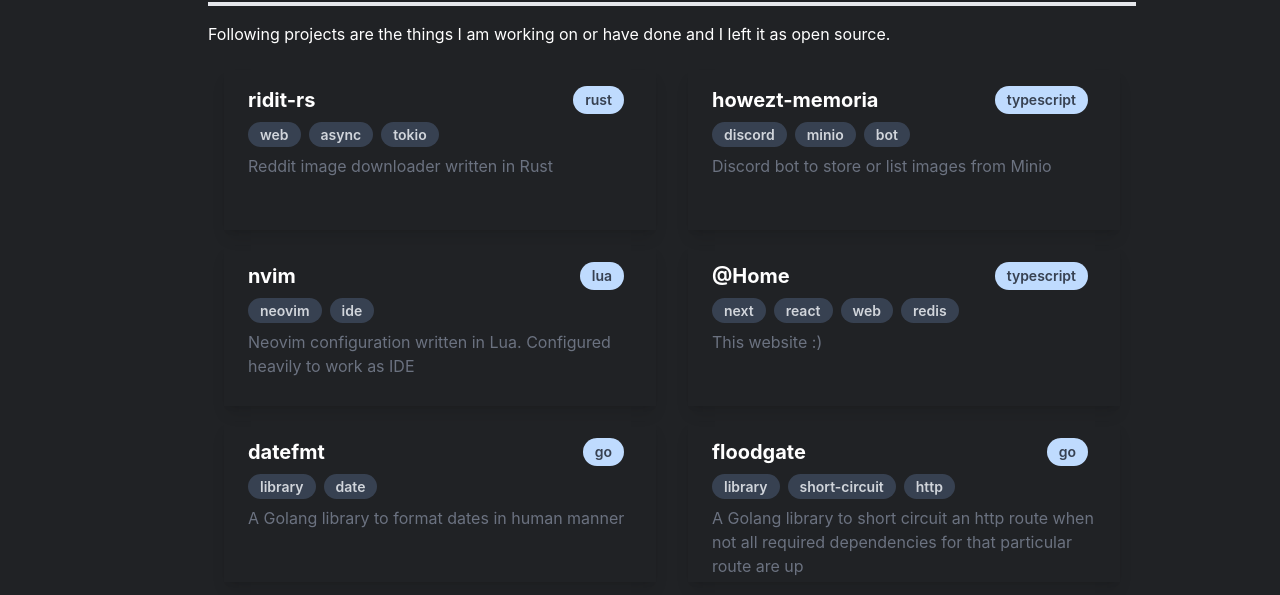
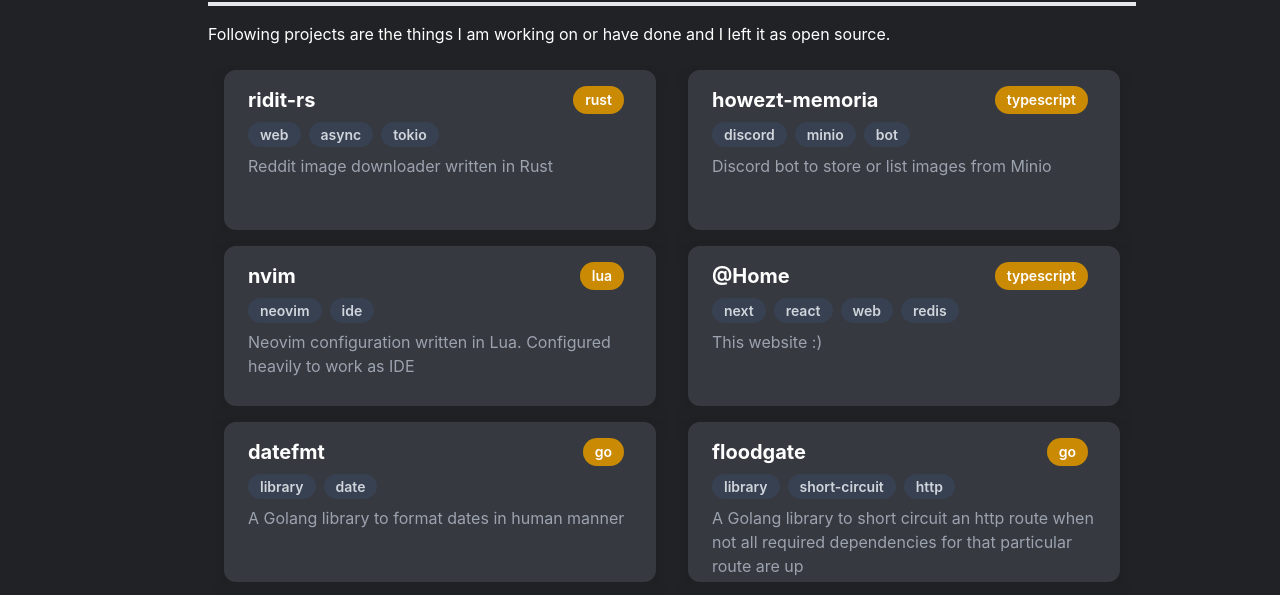
Before and after one commit to tigorlazuardi/at-home, a Next.js app: page / in a window 1280 px wide. Shown: the part 832-1427 px from the top of the page. Built offline with nearby package versions, Linux system fonts and the light colour scheme.

Commit message:
chore: sort tailwind classes

```diff
--- a/components/MainPage/ProjectList/index.tsx
+++ b/components/MainPage/ProjectList/index.tsx
@@ -22,7 +22,7 @@ export default function ProjectList({ projectItems }: ProjectListProp) {
 						tags={v.tags}
 						description={v.description}
 						key={i}
-						className="flex-grow self-center sm-max:basis-full sm:basis-1/2 sm:px-4 sm:py-2"
+						className="sm-max:basis-full sm:basis-1/2 sm:px-4 sm:py-2 self-center flex-grow"
 					/>
 				))}
 			</div>
--- a/components/cards/ProjectDisplayCards.tsx
+++ b/components/cards/ProjectDisplayCards.tsx
@@ -21,14 +21,14 @@ export default function ProjectDisplayCard({
 	return (
 		<div className={className}>
 			<div
-				className="overflow-hidden min-w-xs shadow-lg transition-all focus:shadow-xl focus:-translate-y-1 hover:shadow-xl hover:-translate-y-2 hover:cursor-pointer sm:h-40"
+				className="overflow-hidden rounded-xl shadow-lg transition-all dark:shadow-discord-900 min-w-xs dark:bg-discord-700 focus:shadow-xl focus:-translate-y-1 hover:shadow-xl hover:-translate-y-2 hover:cursor-pointer sm:h-40"
 				onClick={() => window.open(projectURL, '_blank')}
 			>
 				<div className="py-4 px-6">
 					<div className="flex justify-between">
 						<div className="text-xl font-bold">{projectName}</div>
 						{language && (
-							<span className="py-1 px-3 mr-2 text-sm font-semibold text-gray-700 bg-blue-200 rounded-full">
+							<span className="py-1 px-3 mr-2 text-sm font-semibold text-gray-700 bg-blue-200 rounded-full dark:bg-yellow-600 dark:text-white">
 								{language}
 							</span>
 						)}
@@ -37,13 +37,13 @@ export default function ProjectDisplayCard({
 						{tags?.map((v, i) => (
 							<span
 								key={i}
-								className="py-1 px-3 mr-2 text-sm font-semibold text-gray-700 dark:text-gray-300 bg-gray-200 dark:bg-gray-700 rounded-full"
+								className="py-1 px-3 mr-2 text-sm font-semibold text-gray-700 bg-gray-200 rounded-full transition-all dark:text-gray-300 dark:bg-gray-700"
 							>
 								{v}
 							</span>
 						))}
 					</div>
-					<p className="dark:text-gray-500 text-gray-600">{description}</p>
+					<p className="text-gray-600 transition-all dark:text-gray-400">{description}</p>
 				</div>
 			</div>
 		</div>
--- a/pages/_app.tsx
+++ b/pages/_app.tsx
@@ -24,6 +24,7 @@ function MyApp({ Component, pageProps }: AppProps) {
 					dark: dark,
 					['bg-discord-900']: dark,
 					['dark:text-white']: true,
+					['transition-all']: true,
 				})}
 			>
 				<SideBar
--- a/styles/globals.css
+++ b/styles/globals.css
@@ -20,9 +20,9 @@ a {
 @tailwind utilities;
 
 .sidebar-icons {
-	@apply relative flex items-center justify-center w-12 h-12 mx-auto text-green-500 transition-all duration-200 ease-linear rounded-3xl bg-discord-300 hover:bg-green-600 hover:text-white hover:rounded-xl dark:text-green-500 dark:hover:text-white dark:bg-discord-700 dark:hover:bg-green-600;
+	@apply rounded-3xl bg-discord-300 hover:bg-green-600 hover:text-white hover:rounded-xl dark:text-green-500 dark:hover:text-white dark:bg-discord-700 dark:hover:bg-green-600 relative flex items-center justify-center w-12 h-12 mx-auto text-green-500 transition-all duration-200 ease-linear;
 }
 
 .sidebar-tooltip-scale-0 {
-	@apply absolute z-50 w-auto p-2 m-2 text-xs font-bold text-white transition-all duration-100 origin-right scale-0 rounded-md shadow-md left-14 min-w-max bg-discord-900 2xl:text-lg sm-max:hidden dark:bg-discord-700;
+	@apply left-14 min-w-max bg-discord-900 2xl:text-lg sm-max:hidden dark:bg-discord-700 absolute z-50 w-auto p-2 m-2 text-xs font-bold text-white transition-all duration-100 origin-right scale-0 rounded-md shadow-md;
 }
```
Also changed, not shown: 1 other file (tests, documents, lock files or other folders).
